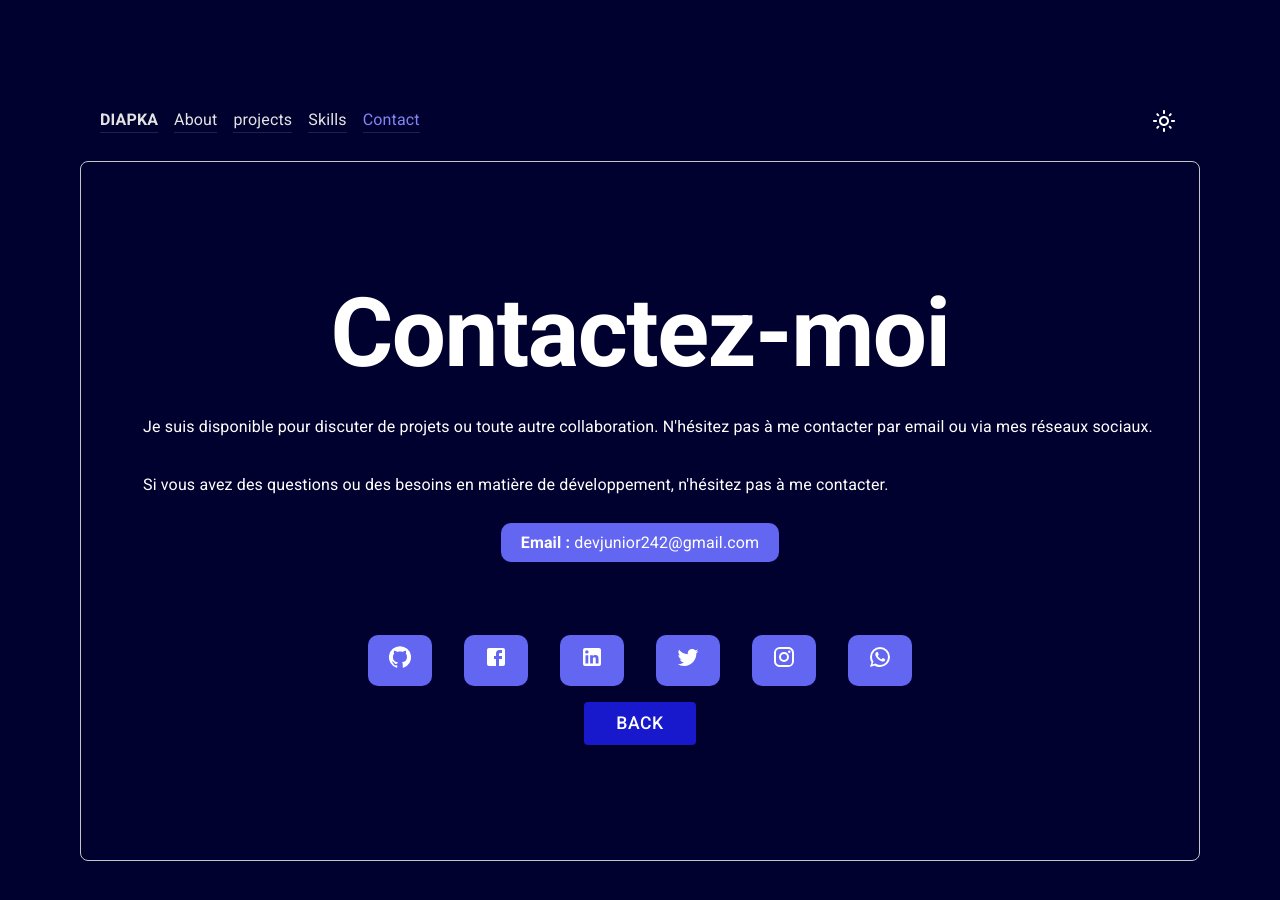
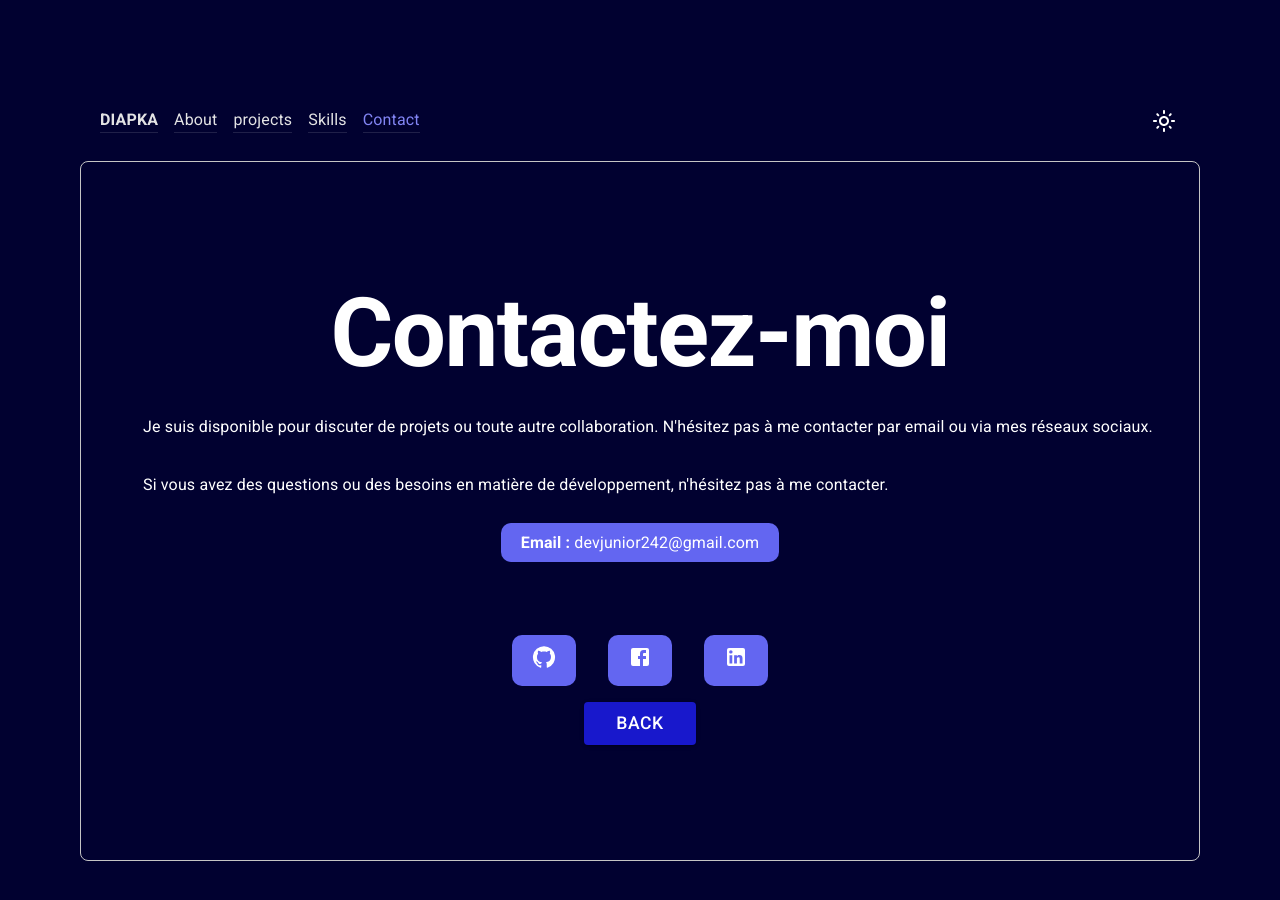
Before and after one commit to DevJunior242/portfolio-perso, a React (Vite) app: page /contact in a window 1280 px wide. Shown: the top 900 px of the page. Built offline with nearby package versions, Linux system fonts and the light colour scheme; the HTML template or start-up script is replaced by a standard one.

Commit message:
Update Contact.jsx

```diff
--- a/src/component/Contact.jsx
+++ b/src/component/Contact.jsx
@@ -103,7 +103,7 @@ export default function Contact() {
           <GitHub />
         </motion.a>
         <motion.a
-          href="https://github.com/DevJunior242"
+          https://web.facebook.com/?_rdc=1&_rdr
           target="_blank"
           style={{
             backgroundColor: colors.indigo[500],
@@ -122,7 +122,7 @@ export default function Contact() {
           <Facebook />
         </motion.a>{" "}
         <motion.a
-          href="https://github.com/DevJunior242"
+          https://www.linkedin.com/in/dev-junior-905162352/
           target="_blank"
           style={{
             backgroundColor: colors.indigo[500],
@@ -139,65 +139,9 @@ export default function Contact() {
           transition={{ duration: 0.5 }}
         >
           <LinkedIn />
-          <motion.a />
+
         </motion.a>{" "}
-        <motion.a
-          href="https://github.com/DevJunior242"
-          target="_blank"
-          style={{
-            backgroundColor: colors.indigo[500],
-            color: "white",
-            padding: "10px 20px",
-            border: `1px solid ${colors.gray[10]}`,
-            borderRadius: 10,
-            boxShadow: 2,
-          }}
-          initial={{ opacity: 0, y: 50 }}
-          animate={{ opacity: 1, y: 0 }}
-          exit={{ opacity: 0, y: -50 }}
-          whileHover={{ scale: 1.2 }}
-          transition={{ duration: 0.5 }}
-        >
-          <Twitter />
-        </motion.a>
-        <motion.a
-          href="https://github.com/DevJunior242"
-          target="_blank"
-          style={{
-            backgroundColor: colors.indigo[500],
-            color: "white",
-            padding: "10px 20px",
-            border: `1px solid ${colors.gray[10]}`,
-            borderRadius: 10,
-            boxShadow: 2,
-          }}
-          initial={{ opacity: 0, y: 50 }}
-          animate={{ opacity: 1, y: 0 }}
-          exit={{ opacity: 0, y: -50 }}
-          whileHover={{ scale: 1.2 }}
-          transition={{ duration: 0.5 }}
-        >
-          <Instagram />
-        </motion.a>
-        <motion.a
-          href="https://github.com/DevJunior242"
-          target="_blank"
-          style={{
-            backgroundColor: colors.indigo[500],
-            color: "white",
-            padding: "10px 20px",
-            border: `1px solid ${colors.gray[10]}`,
-            borderRadius: 10,
-            boxShadow: 2,
-          }}
-          initial={{ opacity: 0, y: 50 }}
-          animate={{ opacity: 1, y: 0 }}
-          exit={{ opacity: 0, y: -50 }}
-          whileHover={{ scale: 1.2 }}
-          transition={{ duration: 0.5 }}
-        >
-          <WhatsApp />
-        </motion.a>
+
       </Box>
       <Button
         variant="contained"
```
